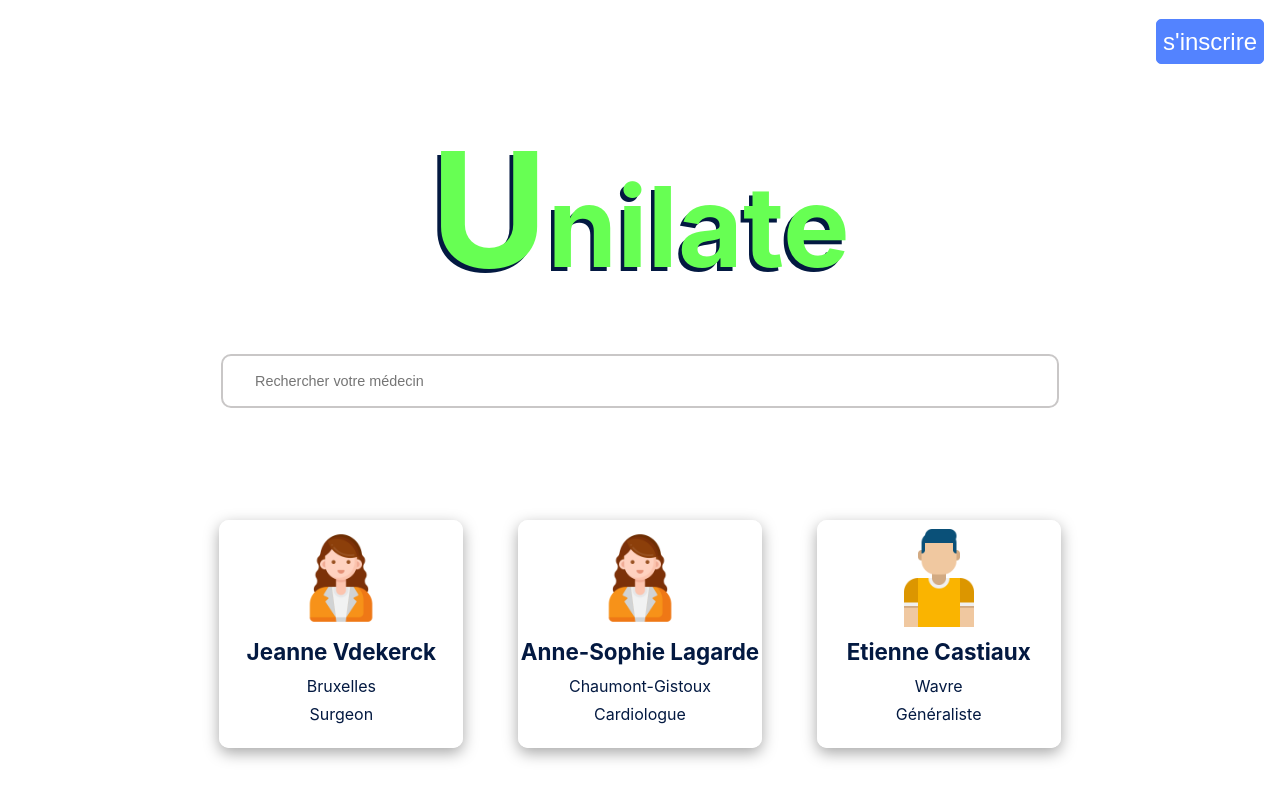
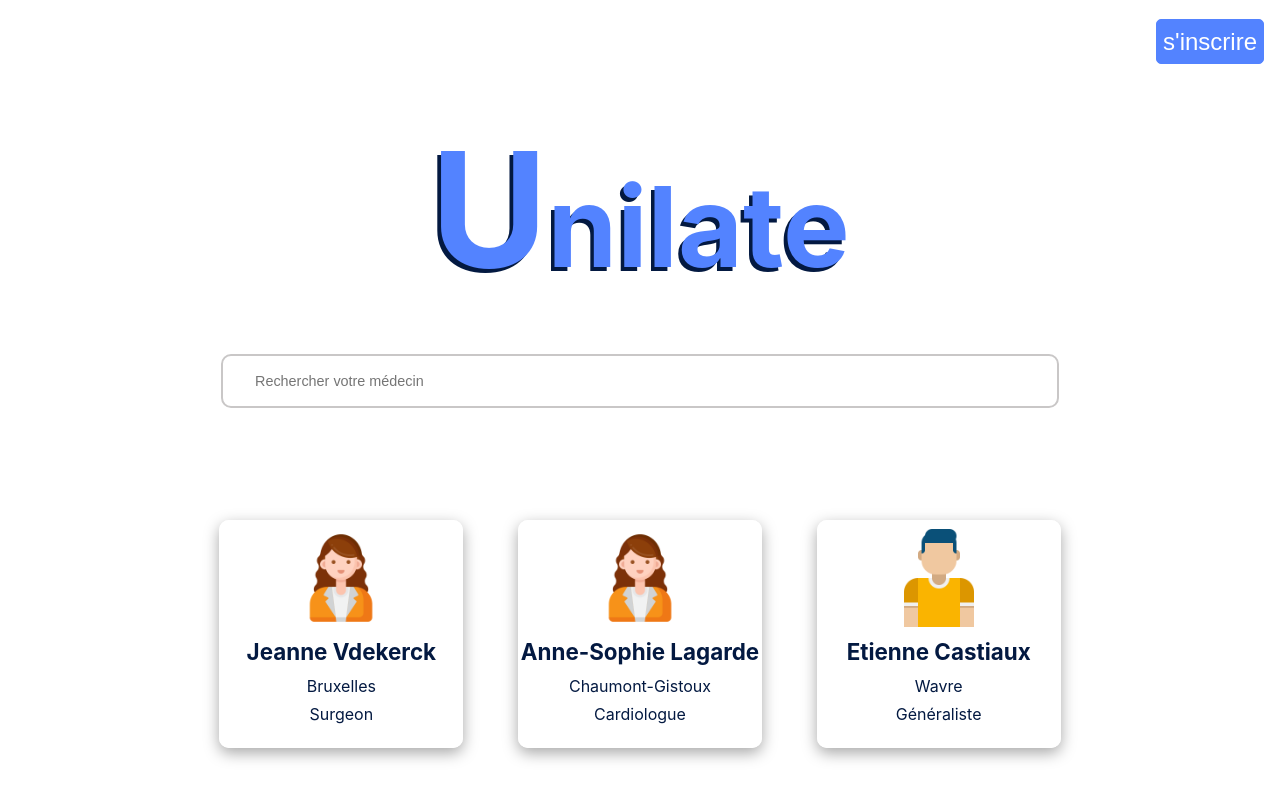
Before and after one commit to Harold-coder/unilate-app, a React (Create React App) app: page / in a window 1280 px wide. Built offline with nearby package versions, Linux system fonts and the light colour scheme.

Commit message:
Changed to blue

```diff
--- a/src/index.css
+++ b/src/index.css
@@ -25,7 +25,7 @@ nav{
 /* Hero */
 .hero{
   text-align: center;
-  color: #67ff53;
+  color: #5383FF;
   font-size: 7rem;
   text-shadow: -0.22rem 0.22rem #031941;
   margin-bottom: 3rem;
```
